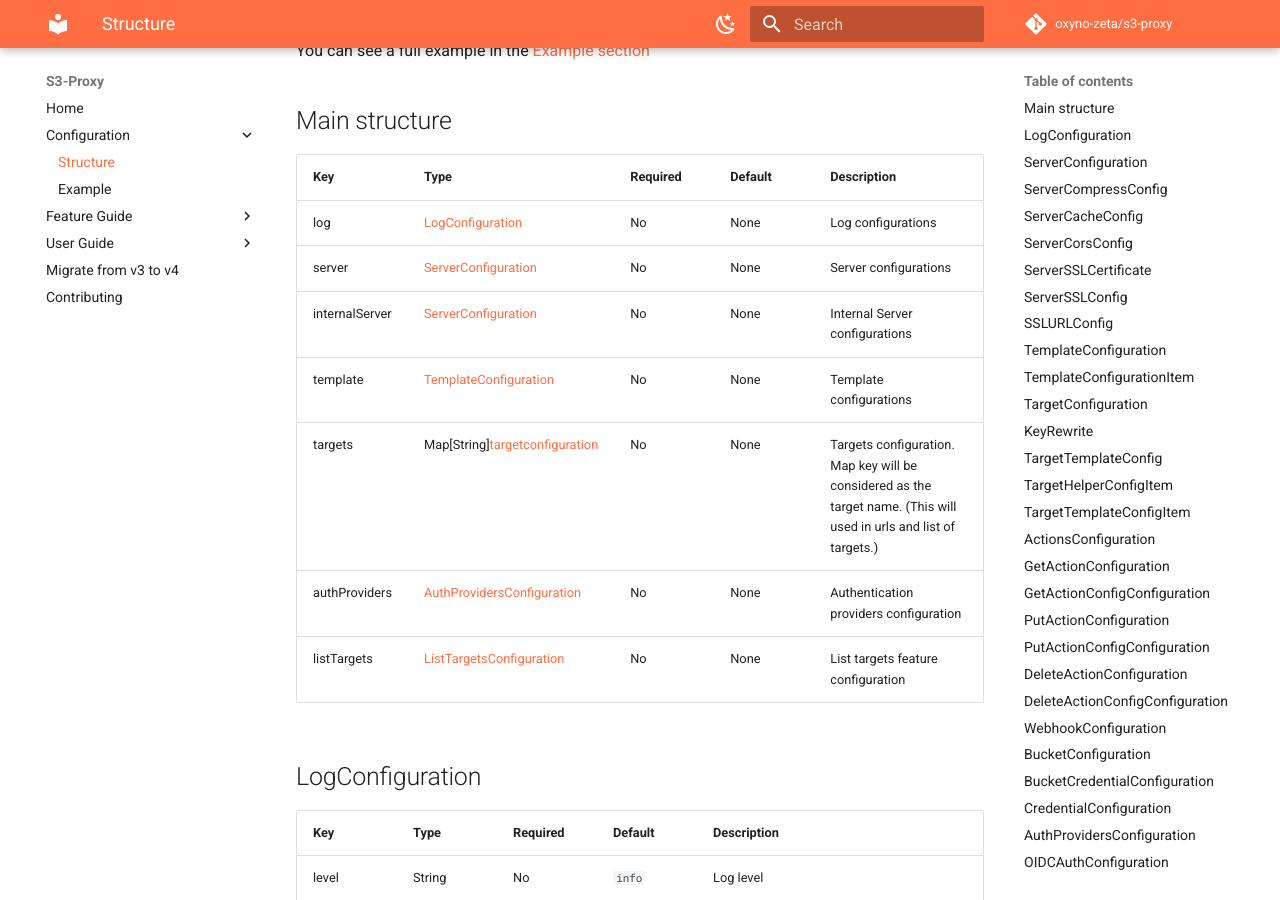
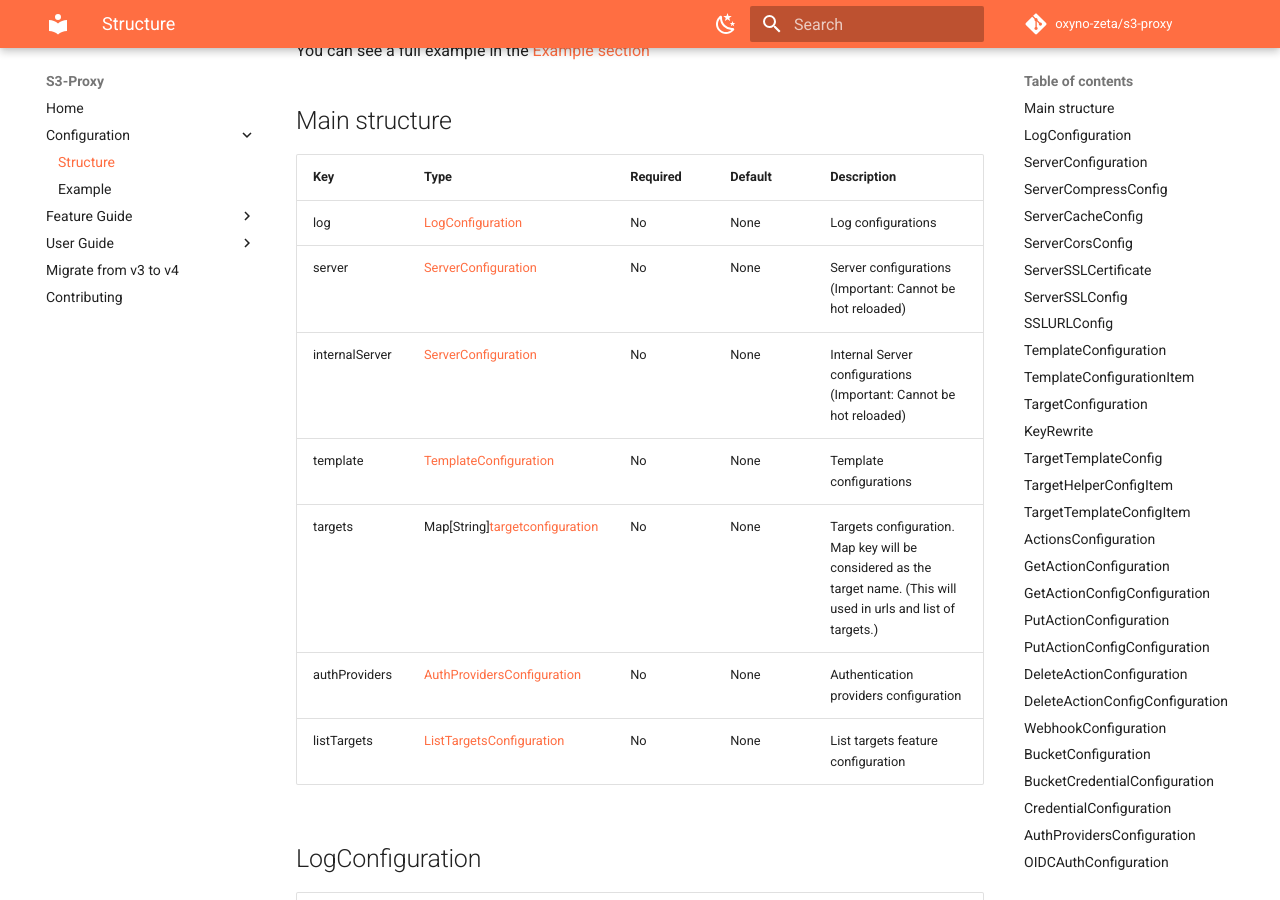
Before and after one commit to oxyno-zeta/s3-proxy, an MkDocs documentation site: the page built from docs/configuration/structure.md, in a window 1280 px wide and 900 px high, scrolled down 318 px. Built offline with MkDocs 1.6.1 and Material for MkDocs 9.7.7, drawn with Linux system fonts in a browser that asks for light colours; comment, search, counter and statistics services are not loaded.

Commit message:
fix(docs): Put parts that cannot be hot reloaded

```diff
--- a/docs/configuration/structure.md
+++ b/docs/configuration/structure.md
@@ -13,8 +13,8 @@ You can see a full example in the [Example section](./example.md)
 | Key            | Type                                                      | Required | Default | Description                                                                                                         |
 | -------------- | --------------------------------------------------------- | -------- | ------- | ------------------------------------------------------------------------------------------------------------------- |
 | log            | [LogConfiguration](#logconfiguration)                     | No       | None    | Log configurations                                                                                                  |
-| server         | [ServerConfiguration](#serverconfiguration)               | No       | None    | Server configurations                                                                                               |
-| internalServer | [ServerConfiguration](#serverconfiguration)               | No       | None    | Internal Server configurations                                                                                      |
+| server         | [ServerConfiguration](#serverconfiguration)               | No       | None    | Server configurations (Important: Cannot be hot reloaded)                                                           |
+| internalServer | [ServerConfiguration](#serverconfiguration)               | No       | None    | Internal Server configurations (Important: Cannot be hot reloaded)                                                  |
 | template       | [TemplateConfiguration](#templateconfiguration)           | No       | None    | Template configurations                                                                                             |
 | targets        | Map[String][targetconfiguration](#targetconfiguration)    | No       | None    | Targets configuration. Map key will be considered as the target name. (This will used in urls and list of targets.) |
 | authProviders  | [AuthProvidersConfiguration](#authProvidersconfiguration) | No       | None    | Authentication providers configuration                                                                              |
```
